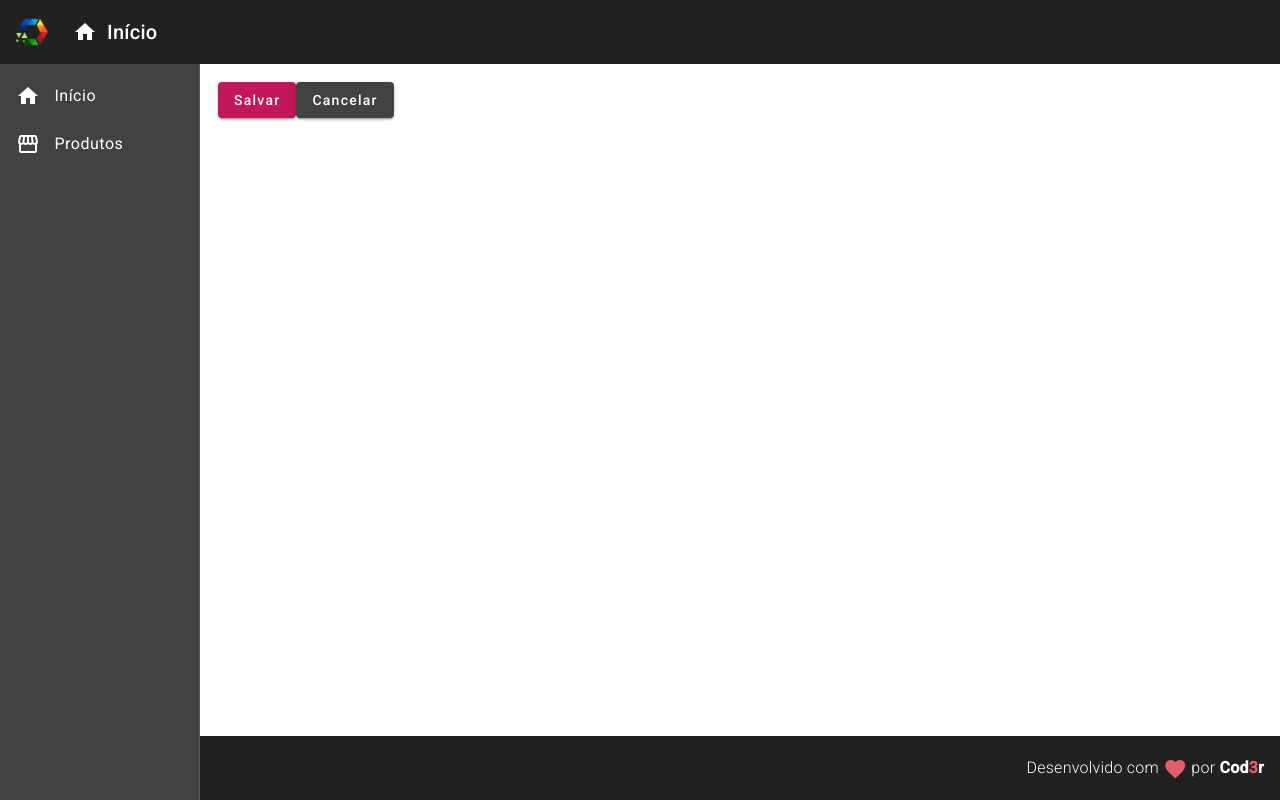
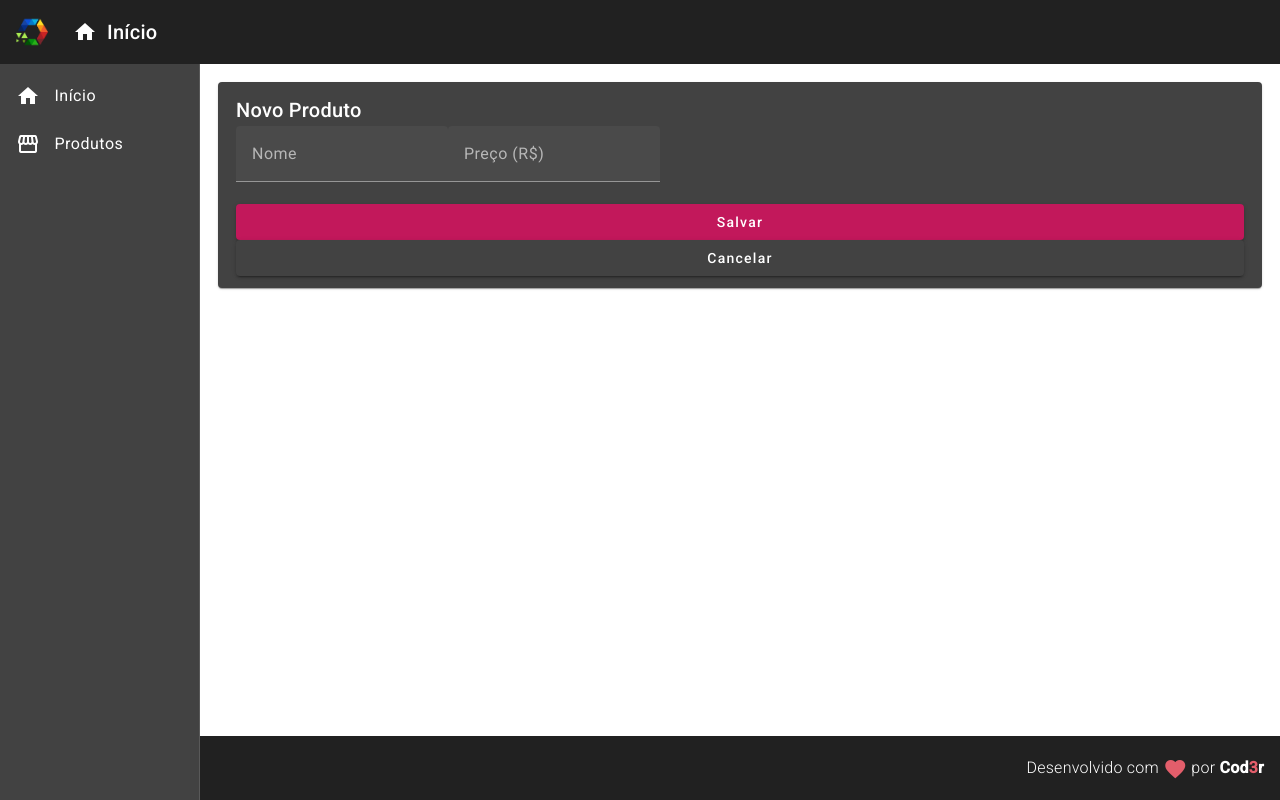
Before and after one commit to oliveiraD4vi/angular-essential, an Angular app in the folder frontend/: page /products/create in a window 1280 px wide. Built offline with nearby package versions, Linux system fonts and the light colour scheme.

Commit message:
feat(product): added create product form

```diff
--- a/frontend/src/app/components/product/product-create/product-create.component.html
+++ b/frontend/src/app/components/product/product-create/product-create.component.html
@@ -1,3 +1,23 @@
+<mat-card class="card">
+  <mat-card-title>Novo Produto</mat-card-title>
+
+  <form action="">
+    <mat-form-field>
+      <input
+        matInput
+        name="name"
+        placeholder="Nome"
+        [(ngModel)]="product.name">
+    </mat-form-field>
+    <mat-form-field>
+      <input
+        matInput
+        name="price"
+        placeholder="Preço (R$)"
+        [(ngModel)]="product.price">
+    </mat-form-field>
+  </form>
+
   <button mat-raised-button (click)="onSave()" color="primary">
     Salvar
   </button>
@@ -5,3 +25,4 @@
   <button mat-raised-button (click)="onCancel()">
     Cancelar
   </button>
+</mat-card>
--- a/frontend/src/app/components/product/product-create/product-create.component.ts
+++ b/frontend/src/app/components/product/product-create/product-create.component.ts
@@ -1,6 +1,7 @@
 import { ProductService } from './../product.service';
-import { Component, OnInit } from '@angular/core';
+import { Component } from '@angular/core';
 import { Router } from '@angular/router';
+import { Product } from '../product.model';
 
 @Component({
   selector: 'app-product-create',
@@ -9,13 +10,21 @@ import { Router } from '@angular/router';
 })
 export class ProductCreateComponent {
 
+  product: Product = {
+    name: '',
+    price: null as any
+  }
+
   constructor(
     private productService: ProductService,
     private router: Router
   ) {}
 
   onSave(): void {
-    this.productService.showMessage('Operação executada com sucesso!')
+    this.productService.create(this.product).subscribe(() => {
+      this.productService.showMessage('Operação executada com sucesso!')
+      this.router.navigate(['/products'])
+    })
   }
 
   onCancel(): void {
--- a/frontend/src/app/views/home/home.component.html
+++ b/frontend/src/app/views/home/home.component.html
@@ -1,4 +1,4 @@
-<mat-card class="home">
+<mat-card class="home card">
   <mat-card-title class="title">
     Bem vindo!
   </mat-card-title>
--- a/frontend/src/app/views/home/home.component.scss
+++ b/frontend/src/app/views/home/home.component.scss
@@ -1,6 +1,4 @@
 .home {
-  padding: 12px 18px;
-
   .title {
     font-size: 3rem;
     font-weight: 300;
--- a/frontend/src/styles.scss
+++ b/frontend/src/styles.scss
@@ -31,3 +31,7 @@ body {
 .v-middle {
   vertical-align: middle;
 }
+
+.card {
+  padding: 12px 18px;
+}
```
Also changed, not shown: frontend/src/app/app.module.ts (+7 -1 lines). Lines whose indentation alone changed are shown as unchanged.
